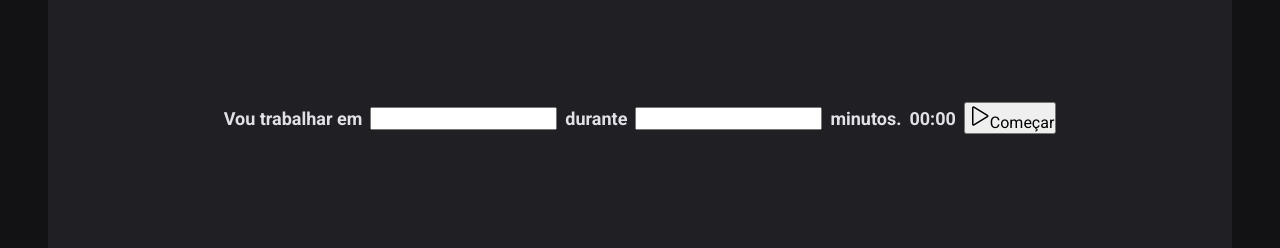
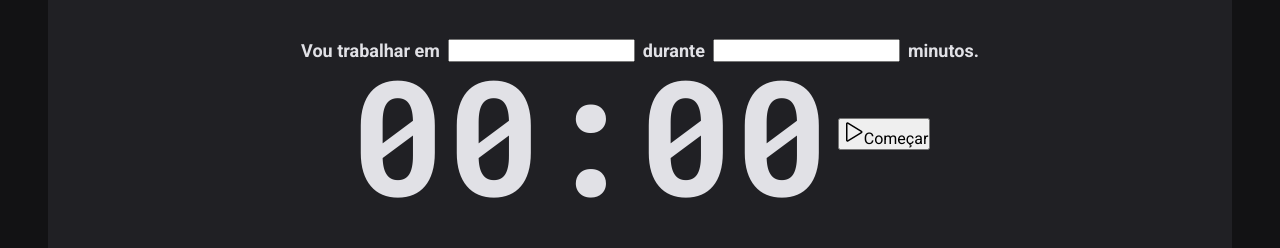
Before and after one commit to trevvos/timer, a React (Vite) app: page / in a window 1280 px wide. Shown: the part 318-566 px from the top of the page. Built offline with nearby package versions, Linux system fonts and the light colour scheme.

Commit message:
home style

```diff
--- a/src/pages/Home/styles.ts
+++ b/src/pages/Home/styles.ts
@@ -28,4 +28,11 @@ export const FormContainer = styled.div`
   flex-wrap: wrap;
 `
 
-export const CountdownContainer = styled.div``
+export const CountdownContainer = styled.div`
+  font-family: 'Roboto mono', monospace;
+  font-size: 10rem;
+  line-height: 8rem;
+  color: ${props => props.theme['gray-100']};
+
+  display: flex;
+`
```
